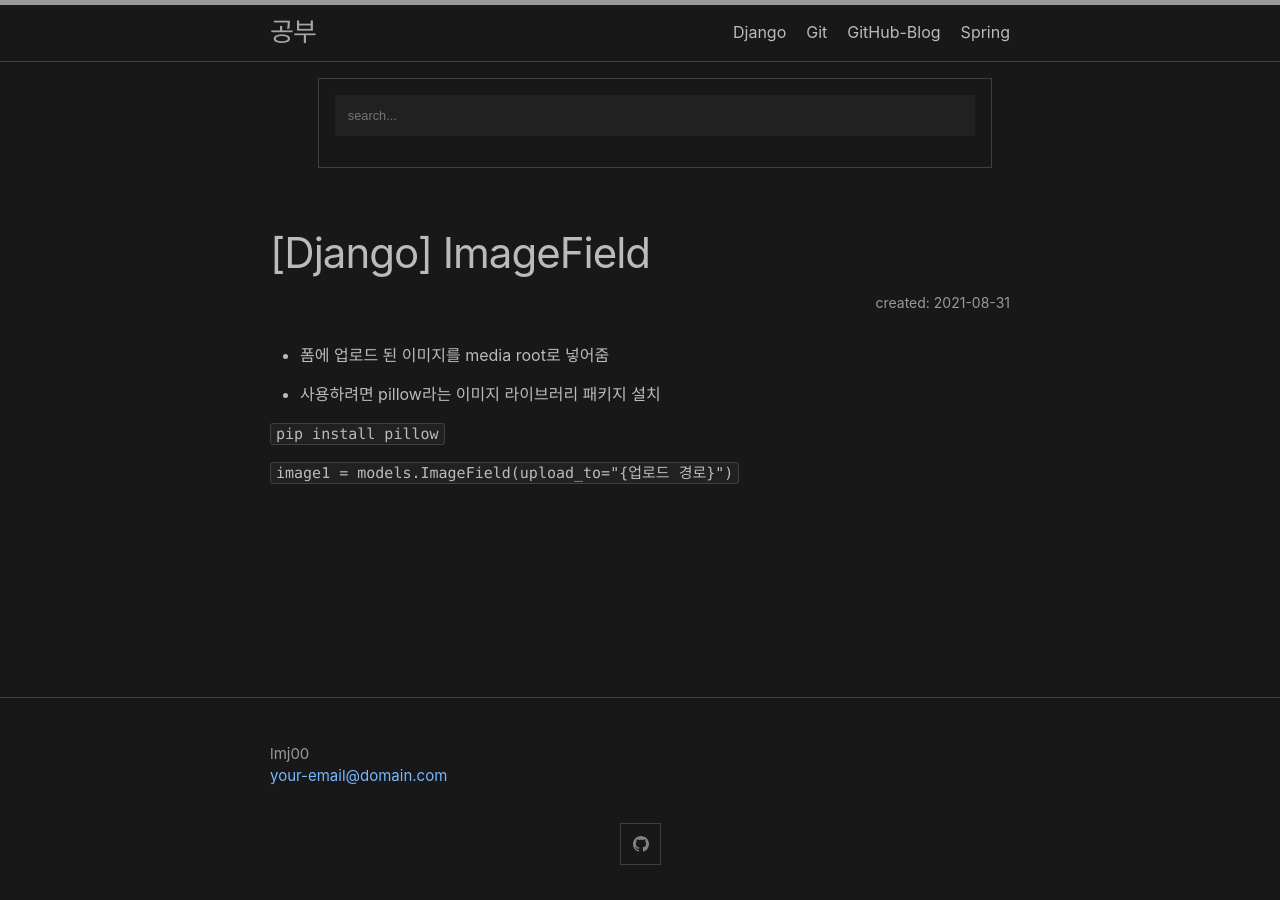
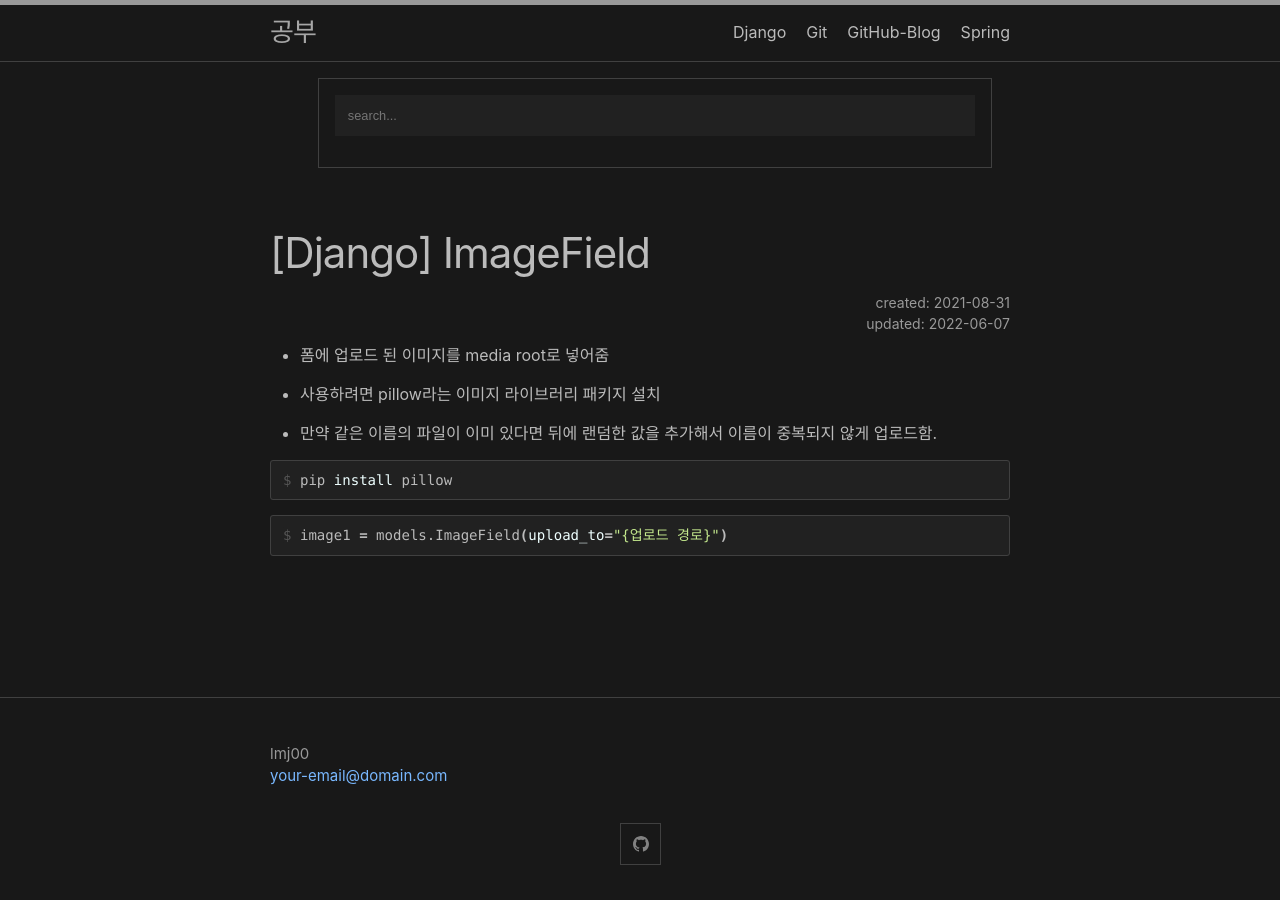
Before and after one commit to lmj00/lmj00.github.io, a Jekyll site: the page built from _posts/django/2021-08-31-Django-ImageField.MD, in a window 1280 px wide. Built offline with Jekyll 4.4.1, drawn with Linux system fonts in a browser that asks for light colours; comment, search, counter and statistics services are not loaded.

Commit message:
Feat: Django ImageField

````diff
--- a/_posts/django/2021-08-31-Django-ImageField.MD
+++ b/_posts/django/2021-08-31-Django-ImageField.MD
@@ -2,12 +2,19 @@
 title: "[Django] ImageField"
 layout: post
 categories: Django
+modified_date: 2022-06-07
 ---
 
 - 폼에 업로드 된 이미지를 media root로 넣어줌
 
 - 사용하려면 pillow라는 이미지 라이브러리 패키지 설치
 
-`pip install pillow`
+- 만약 같은 이름의 파일이 이미 있다면 뒤에 랜덤한 값을 추가해서 이름이 중복되지 않게 업로드함.
 
-`image1 = models.ImageField(upload_to="{업로드 경로}")`
+``` terminal
+$ pip install pillow
+```
+
+``` terminal
+$ image1 = models.ImageField(upload_to="{업로드 경로}")
+```
````
